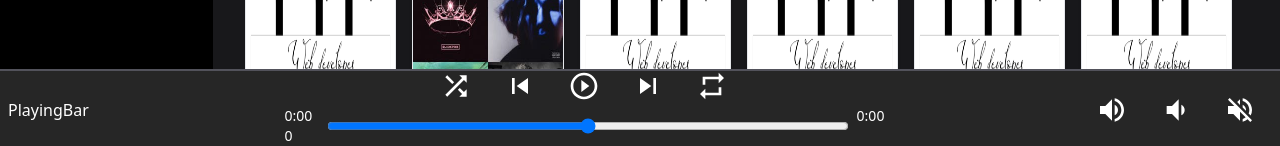
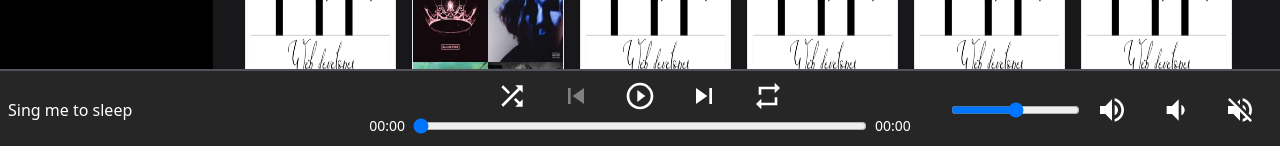
Before and after one commit to ThachHuynhIT/MP3_Web_NextJS, a Next.js app: page / in a window 1280 px wide. Shown: the part 651-797 px from the top of the page. Built offline with nearby package versions, Linux system fonts and the light colour scheme.

Commit message:
play bar update

```diff
--- a/package.json
+++ b/package.json
@@ -19,6 +19,7 @@
     "react": "18.2.0",
     "react-dom": "18.2.0",
     "react-icons": "^4.7.1",
+    "react-router-dom": "^6.8.2",
     "styled-components": "^5.3.6",
     "typescript": "4.9.5",
     "use-debounce": "^9.0.3"
--- a/src/components/Header.tsx
+++ b/src/components/Header.tsx
@@ -1,18 +1,20 @@
 import React from "react";
+import { useRouter } from "next/router";
 import { CgMenuHotdog } from "react-icons/cg";
 import { BiRightArrow, BiLeftArrow } from "react-icons/bi";
 import SearchInput from "./SearchInput";
 
 // rafce
 const Header = () => {
+  const router = useRouter();
   return (
     <div className="header bg-zinc-800	sticky top-0 flex w-full h-12 md:pr-10 items-center text-white z-20">
       <div className="flex items-center w-full m-2">
         <div className="hidden lg:flex m-4 text-xl font-medium 	">
-          <button>
+          <button onClick={() => router.back()}>
             <BiLeftArrow className="mr-4 active:translate-x-[-3px]" />
           </button>
-          <button>
+          <button onClick={() => router.forward()}>
             <BiRightArrow className="active:translate-x-[3px]" />
           </button>
         </div>
--- a/src/components/PlayingBar.tsx
+++ b/src/components/PlayingBar.tsx
@@ -18,6 +18,39 @@ const PlayingBar = () => {
   const [currentTime, setCurrentTime] = useState<number>(0);
   const [duration, setDuration] = useState<number>(0);
   const [isPlay, setPlay] = useState<boolean>(false);
+  const [random, setRandom] = useState<boolean>(false);
+
+  function formatTime(sec_num: any) {
+    let hours: any = Math.floor(sec_num / 3600);
+    let minutes: any = Math.floor((sec_num - hours * 3600) / 60);
+    let seconds: any = Math.floor(sec_num - hours * 3600 - minutes * 60);
+
+    hours = hours < 10 ? (hours > "0" ? 0 + hours : 0) : hours;
+
+    if (minutes < 10) {
+      minutes = "0" + minutes;
+    }
+    if (seconds < 10) {
+      seconds = "0" + seconds;
+    }
+    return (hours !== 0 ? hours + ":" : "") + minutes + ":" + seconds;
+  }
+
+  const showTime = () => {
+    if (duration !== undefined) {
+      return formatTime(duration);
+    } else {
+      return <div>00:00</div>;
+    }
+  };
+
+  const showCurrentTime = () => {
+    if (currentTime !== undefined) {
+      return formatTime(currentTime);
+    } else {
+      return <div>00:00</div>;
+    }
+  };
 
   const handleLoadedData = () => {
     setDuration(audioRef.current.duration);
@@ -33,9 +66,12 @@ const PlayingBar = () => {
     setPlay(!isPlay);
   };
 
-  const handleTimeSliderChange = ({ x }: any) => {
-    audioRef.current.currentTime = x;
-    setCurrentTime(x);
+  const handleTimeSliderChange = ({ e }: any) => {
+    const input = document.getElementById(
+      "play-position"
+    ) as HTMLInputElement | null;
+    audioRef.current.currentTime = Number(input?.value);
+    setCurrentTime(Number(input?.value));
 
     if (!isPlay) {
       setPlay(true);
@@ -43,21 +79,40 @@ const PlayingBar = () => {
     }
   };
 
+  const nextSong = () => {
+    setAudioIndex((audioIndex + 1) % audios.length);
+  };
+
+  const audioControl = (e: any) => {
+    audioRef.current.volume = e.target.value / 100;
+  };
+
   return (
     <div className="flex fixed text-[32px] text-white items-center justify-between bg-neutral-800 border-t-2 border-zinc-600	border-solid w-full bottom-0 h-20 p-2">
-      <div className="text-base">PlayingBar</div>
+      <div className="text-base w-[400px]">{audios[audioIndex].name}</div>
       <div className="flex flex-col w-full md:w-[600px] items-center">
         <div className="flex mb-1">
           <div className="mx-4 active:scale-90">
             <MdOutlineShuffle />
           </div>
-          <div className="mx-4 active:scale-90">
-            <MdSkipPrevious />
-          </div>
+
+          {audioIndex > 0 ? (
+            <div
+              className="mx-4 active:scale-90"
+              onClick={() => {
+                setAudioIndex((audioIndex - 1) % audios.length);
+              }}
+            >
+              <MdSkipPrevious />
+            </div>
+          ) : (
+            <MdSkipPrevious className="mx-4 cursor-not-allowed brightness-50" />
+          )}
+
           <div className="mx-4 active:scale-90" onClick={handlePausePlayClick}>
             {isPlay ? <MdPause /> : <MdPlayCircleOutline />}
           </div>
-          <div className="mx-4 active:scale-90">
+          <div className="mx-4 active:scale-90" onClick={nextSong}>
             <MdSkipNext />
           </div>
           <div className="mx-4 active:scale-90">
@@ -66,20 +121,37 @@ const PlayingBar = () => {
         </div>
         <div className="flex w-full text-sm">
           <audio
+            controls
+            hidden
             ref={audioRef}
-            src="https://cdn.discordapp.com/attachments/775740994595323954/775741533789224960/Alan_Walker_-_Sing_Me_To_SleepMP3_160K.mp3"
-          ></audio>
-          <div className="mb-1">0:00 {currentTime}</div>
+            src={audios[audioIndex].url}
+            onLoadedData={handleLoadedData}
+            onTimeUpdate={() => setCurrentTime(audioRef.current.currentTime)}
+            onEnded={nextSong}
+            // preload="auto"
+          />
+          <div className="mb-1">{showCurrentTime()}</div>
           <input
+            value={currentTime}
+            max={duration}
+            onChange={(e) => handleTimeSliderChange(e)}
             type="range"
             name="playback-bar"
             id="play-position"
             className="w-full mb-1 cursor-pointer mx-2"
           />
-          <div>0:00</div>
+          <div>{showTime()}</div>
         </div>
       </div>
-      <div className="flex">
+      <div className="flex w-[400px] justify-end">
+        <input
+          type="range"
+          name="audioControl"
+          id="audio-control"
+          min={0}
+          max={100}
+          onChange={audioControl}
+        />
         <MdVolumeUp className="mx-4" />
         <MdVolumeDown className="mx-4" />
         <MdVolumeOff className="mx-4" />
```
Also changed, not shown: src/util/index.ts (added), 1 other file (tests, documents, lock files or other folders).
